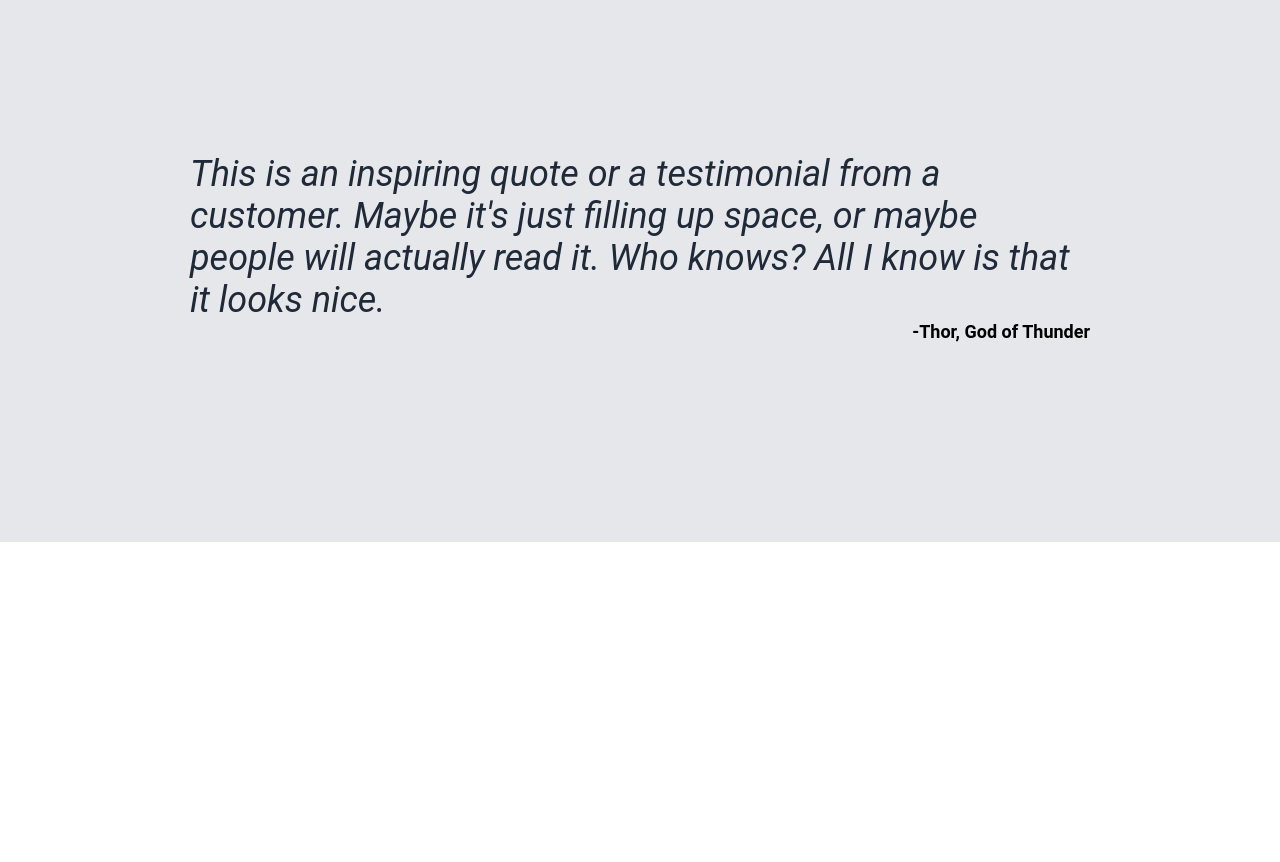
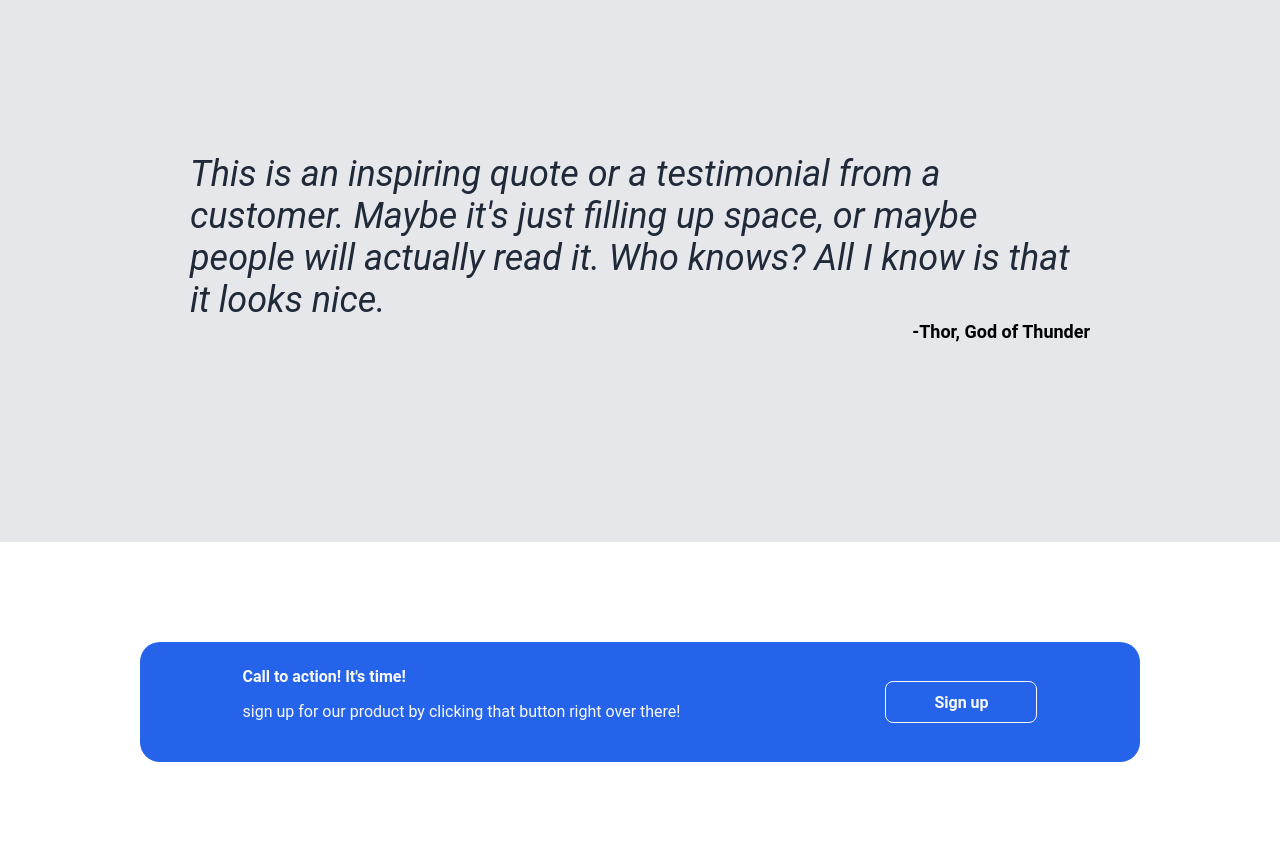
Before and after one commit to RussTP/Odin-Landing-Page, a plain HTML site: page index.html in a window 1280 px wide. Shown: the part 1219-2081 px from the top of the page. Before the commit the page ends 1761 px from the top, so only its background shows below. Drawn offline with Linux system fonts and the light colour scheme; a web font is replaced by a local one.

Commit message:
created signup  action bar with dialogue and a button to sign up, used flexbox to position properties

```diff
--- a/index.html
+++ b/index.html
@@ -51,5 +51,13 @@
         <div class="thor">-Thor, God of Thunder</div>
         </div>
     </div>
+    <div class="action-container">
+        <div class="action-box">
+                <div class="signup-text">
+                    Call to action! It's time!
+                <p class="product-text">sign up for our product by clicking that button right over there!</p></div>
+            <div class="signup-action-btn">Sign up</div>
+            </div>
+            </div>
        </body>
 </html>
--- a/styles.css
+++ b/styles.css
@@ -196,3 +196,52 @@ display: flex;
     font-weight: bold;
     font-style: none;
 }
+
+/* Action Time */
+
+.action-container {
+    display: flex;
+    justify-content: center;
+    align-items: center;
+    padding: 100px 100px;
+
+.action-box {
+    display: flex;
+    justify-content: space-around;
+    align-items: center;
+    background-color: #2563EB;
+    width: 1000px;
+    height: 120px;
+    border-radius: 20px;
+
+}
+
+.signup-text {
+    display: flex;
+    color: #F9FAF8;
+    font-weight: bold;
+    justify-content: center;
+    flex-direction: column;
+}
+
+.product-text {
+    display: flex;
+    color: #F9FAF8;
+    font-weight: lighter;
+}
+
+
+.signup-action-btn {
+    display: flex;
+    justify-content: center;
+    align-items: center;
+    background-color: #2563EB;
+    color: #F9FAF8;
+    width: 150px;
+    height: 40px;
+    border-radius: 8px;
+    border: 1px solid #F9FAF8;
+    cursor: pointer;
+    font-weight: bold;
+
+}
```
